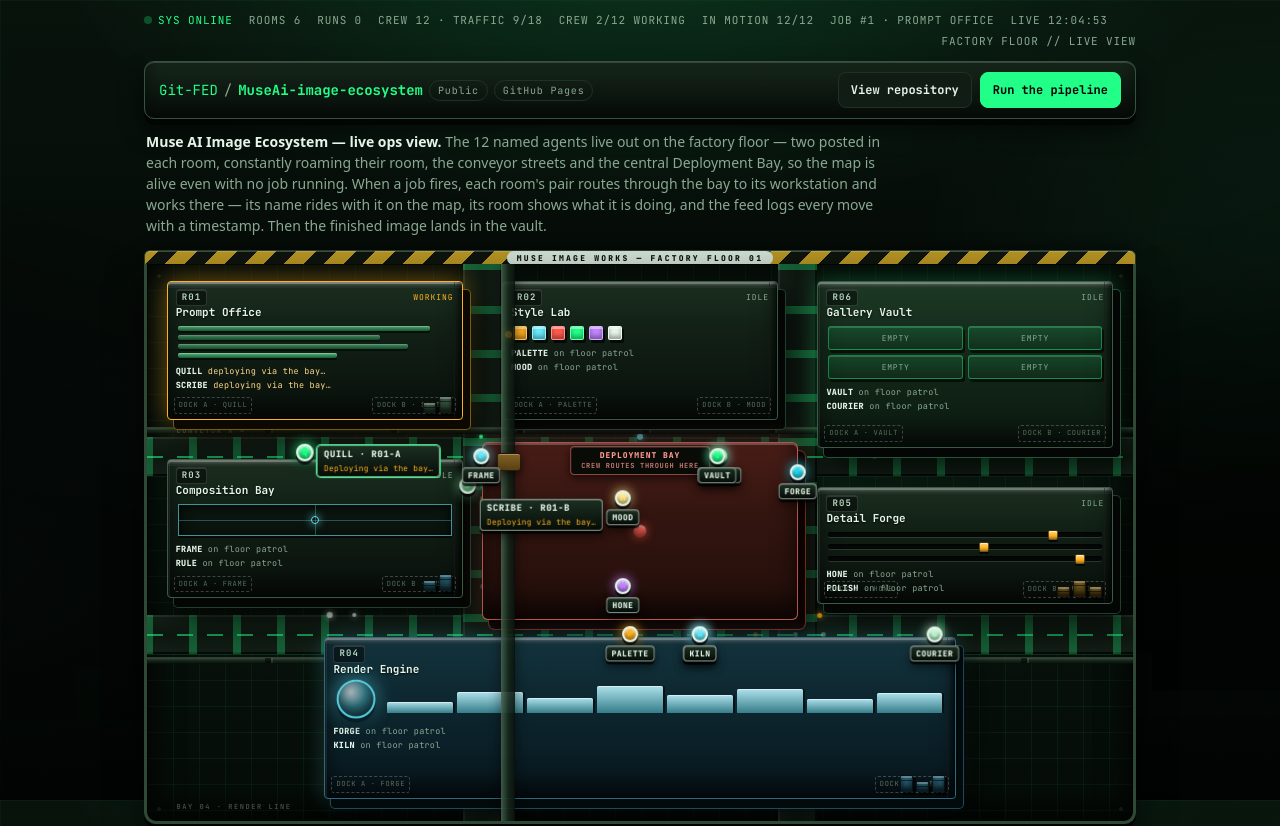
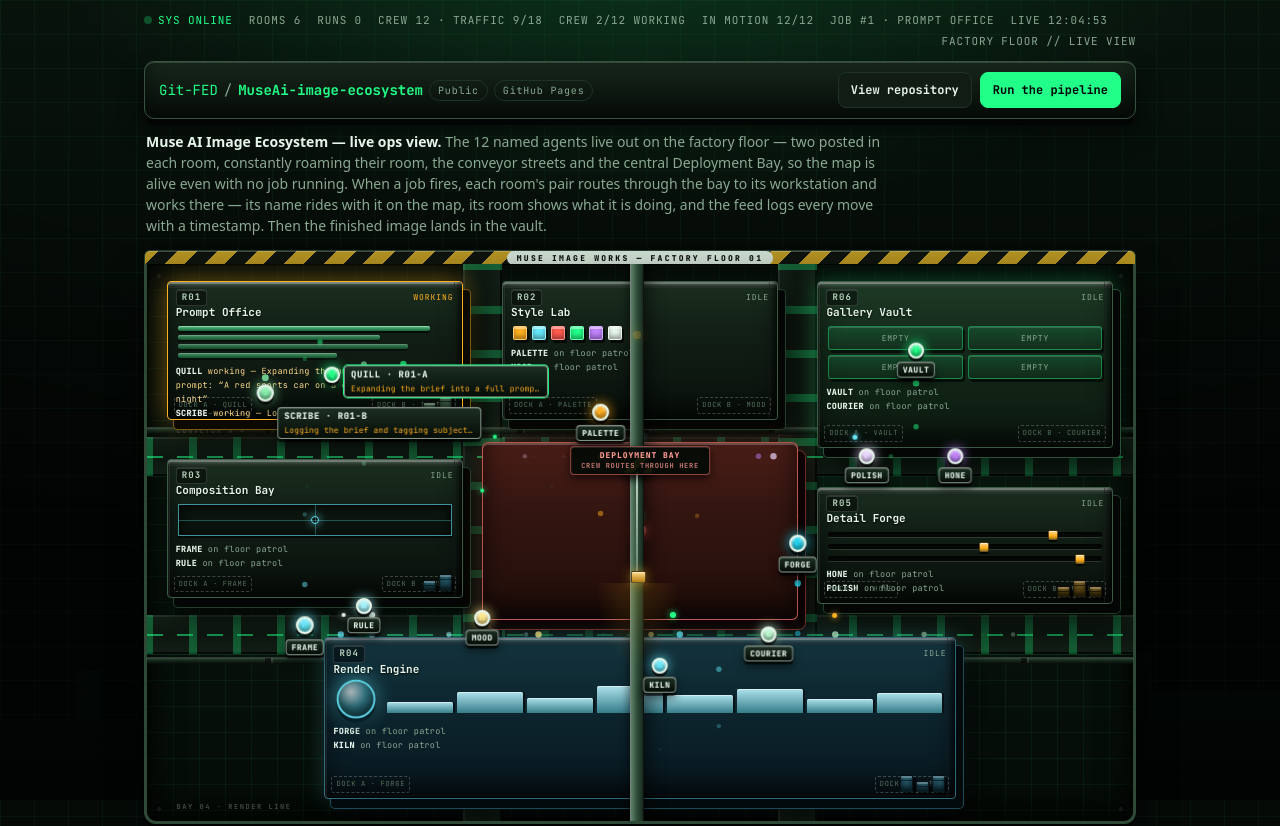
Before and after one commit to Git-FED/MuseAi-image-ecosystem, a plain HTML site: page index.html in a window 1280 px wide. Shown: the top 826 px of the page. Drawn offline with Linux system fonts and the light colour scheme; animation ran at ten frames a second.

Commit message:
Muse AI Image Ecosystem v1.4.3: trails on canvas above rooms, crane bright with hook and work light, fps fix, faster run

```diff
--- a/index.html
+++ b/index.html
@@ -47,7 +47,9 @@
           linear-gradient(90deg, rgba(34,255,136,0.045) 1px, transparent 1px),
           linear-gradient(180deg, #08130c 0%, #050a07 340px, #040805 100%);
         background-size: auto, auto, auto, 34px 34px, 34px 34px, auto;
-        background-attachment: fixed, fixed, fixed, fixed, fixed, fixed;
+        /* No background-attachment: fixed — on phone GPUs it forces a repaint
+           of all six layers on every frame and the crew's walk turns into a
+           slideshow. The grid still reads identically at rest. */
       }
       /* Factory skyline silhouette fixed behind everything */
       body::before {
@@ -142,14 +144,21 @@
       /* Conveyor streets: dark belt + moving chevrons + glowing centre line */
       .street-h { position: absolute; left: 0; width: 100%; background: linear-gradient(180deg, #131f16, #0d1710 50%, #131f16); box-shadow: inset 0 2px 0 rgba(255,255,255,0.07), inset 0 -2px 0 rgba(0,0,0,0.7), 0 1px 0 rgba(34,255,136,0.08); overflow: hidden; }
       .street-v { position: absolute; top: 0; height: 100%; background: linear-gradient(90deg, #131f16, #0d1710 50%, #131f16); box-shadow: inset 2px 0 0 rgba(255,255,255,0.07), inset -2px 0 0 rgba(0,0,0,0.7); overflow: hidden; }
+      /* The belt chevrons ride on a transform, not background-position:
+         background-position animation repaints the whole street every frame
+         (four full-width strips), which is a big slice of why the floor ran
+         at slideshow speed on a phone. A transform is composited — same
+         moving belt, almost no paint. The strip is one pattern period wider
+         than the street and slides exactly one period, so the loop is seamless. */
       .street-h::after, .street-v::after {
-        content: ""; position: absolute; inset: 0; opacity: 0.16;
+        content: ""; position: absolute; opacity: 0.16; will-change: transform;
         background-image: repeating-linear-gradient(90deg, transparent 0 18px, rgba(34,255,136,0.9) 18px 26px);
-        background-size: 44px 100%; animation: belt-move 2.8s linear infinite;
-      }
-      .street-v::after { background-image: repeating-linear-gradient(180deg, transparent 0 18px, rgba(34,255,136,0.9) 18px 26px); background-size: 100% 44px; animation-name: belt-move-v; }
-      @keyframes belt-move { from { background-position: 0 0; } to { background-position: 44px 0; } }
-      @keyframes belt-move-v { from { background-position: 0 0; } to { background-position: 0 44px; } }
+        background-size: 44px 100%;
+      }
+      .street-h::after { top: 0; bottom: 0; left: -44px; width: calc(100% + 44px); animation: belt-move 2.8s linear infinite; }
+      .street-v::after { left: 0; right: 0; top: -44px; height: calc(100% + 44px); background-image: repeating-linear-gradient(180deg, transparent 0 18px, rgba(34,255,136,0.9) 18px 26px); background-size: 100% 44px; animation: belt-move-v 2.8s linear infinite; }
+      @keyframes belt-move { from { transform: translateX(0); } to { transform: translateX(44px); } }
+      @keyframes belt-move-v { from { transform: translateY(0); } to { transform: translateY(44px); } }
       .street-line-h { position: absolute; left: 0; width: 100%; height: 2px; background: repeating-linear-gradient(90deg, rgba(34,255,136,0.55) 0 16px, transparent 16px 30px); }
       /* Overhead factory dressing: pipes + crane beam (decor only) */
       .pipe-h { position: absolute; left: 0; width: 100%; height: 7px; z-index: 1; pointer-events: none;
@@ -428,6 +437,7 @@
         .room-name { white-space: normal; overflow: visible; text-overflow: clip; font-size: 9px; line-height: 1.2; }
         .dock { display: none; } .agent-label .agent-task { display: none; } .rn-task { display: none; }
         .agent-label .agent-call { display: none; }
+        .agent-label { font-size: 8px; padding: 1px 5px; }
         /* Phone-width: the crew is spread two to a room across the whole floor,
            so every agent's compact name tag fits next to its own dot — tags stay
            visible at rest, while travelling, and while working. */
@@ -519,17 +529,29 @@
       @keyframes walk-bob { 0%, 100% { transform: translateY(0) scale(1); } 50% { transform: translateY(-3px) scale(1.12); } }
       .agent-wrap.walking .agent-dot { animation: walk-bob 0.38s ease-in-out infinite; }
       .agent-wrap.walking .agent-label { border-color: rgba(230,245,233,0.55); }
-      /* Breadcrumb trail: a fading dot dropped behind every walking agent a
-         few times a second — the path it just walked stays visible ~1s. */
-      .crumb { position: absolute; width: 7px; height: 7px; margin-left: -3.5px; margin-top: -3.5px; border-radius: 999px; opacity: 0.8; pointer-events: none; animation: crumb-fade 1.5s ease-out forwards; }
-      @keyframes crumb-fade { from { opacity: 0.8; transform: scale(1); } to { opacity: 0; transform: scale(0.35); } }
+      /* Breadcrumb trails are drawn on ONE canvas that rides ABOVE the room
+         boxes (z-index 4; rooms are 2, agents are 6). The old DOM crumbs sat
+         in a layer with no z-index, so every crumb dropped inside a room was
+         painted over by that room — trails only ever showed on the streets,
+         which is why they "didn't exist" in tests. A canvas also replaces
+         ~80 constantly spawning/dying DOM nodes (each repainting the complex
+         room shadows underneath) with a single cheap redraw per frame. */
+      #trail-canvas { position: absolute; inset: 0; width: 100%; height: 100%; z-index: 4; pointer-events: none; }
+      /* Street traffic likewise rides above the room boxes, so a dot crossing
+         the Render Engine floor or the bay stays visible the whole way. */
+      #dots-layer { z-index: 3; }
       /* The overhead gantry crane travels the floor on its own loop. It rides
-         ABOVE the room boxes (z-index 3, rooms are 2) so its traverse is
-         actually visible, with a lit trolley block riding the beam. */
-      .crane { z-index: 3; opacity: 0.9; width: 14px; background: linear-gradient(90deg, #3a5c44, #16261a 55%, #0c1710); border-left: 1px solid rgba(255,255,255,0.28); border-right: 1px solid rgba(0,0,0,0.8); box-shadow: 0 0 14px rgba(0,0,0,0.55); animation: crane-run 26s ease-in-out infinite; }
+         ABOVE the rooms and trails (z-index 5) with a hazard-striped trolley,
+         a drop cable and hook, and a pool of work light under the hook — the
+         old beam was the same dark green as the floor, so its traverse was
+         happening the whole time and nobody could see it. */
+      .crane { z-index: 5; opacity: 1; width: 14px; background: linear-gradient(90deg, #5d8269, #2c4a37 55%, #182a1f); border-left: 1px solid rgba(255,255,255,0.4); border-right: 1px solid rgba(0,0,0,0.85); box-shadow: 6px 0 16px rgba(0,0,0,0.5), -2px 0 8px rgba(0,0,0,0.4); animation: crane-run 20s ease-in-out infinite; }
       @keyframes crane-run { 0%, 100% { left: 15%; } 50% { left: 83%; } }
-      .crane::before { content: ""; position: absolute; left: 50%; top: 34%; width: 22px; height: 16px; margin-left: -11px; border-radius: 3px; background: linear-gradient(180deg, #8a6a24, #5c4714); border: 1px solid rgba(0,0,0,0.7); box-shadow: 0 3px 8px rgba(0,0,0,0.7), inset 0 1px 0 rgba(255,255,255,0.35); }
-      .crane::after { content: ""; position: absolute; left: 50%; top: 12%; width: 7px; height: 7px; margin-left: -3.5px; border-radius: 999px; background: var(--amber); box-shadow: 0 0 10px var(--amber); animation: blink-dot 1.4s step-end infinite; }
+      .crane::before { content: ""; position: absolute; left: 50%; top: 34%; width: 28px; height: 19px; margin-left: -14px; border-radius: 3px; background: repeating-linear-gradient(-45deg, #d9b62e 0 7px, #161c13 7px 14px); border: 1px solid rgba(0,0,0,0.85); box-shadow: 0 4px 10px rgba(0,0,0,0.75), inset 0 1px 0 rgba(255,255,255,0.35); }
+      .crane::after { content: ""; position: absolute; left: 50%; top: 12%; width: 8px; height: 8px; margin-left: -4px; border-radius: 999px; background: var(--amber); box-shadow: 0 0 12px var(--amber); animation: blink-dot 1.4s step-end infinite; }
+      .crane-cable { position: absolute; left: 50%; top: calc(34% + 19px); width: 2px; height: 104px; margin-left: -1px; background: linear-gradient(180deg, rgba(230,245,233,0.8), rgba(230,245,233,0.3)); }
+      .crane-cable::after { content: ""; position: absolute; left: 50%; bottom: -7px; width: 13px; height: 10px; margin-left: -6.5px; border-radius: 2px; background: linear-gradient(180deg, #ffd98a, #b97f10); border: 1px solid rgba(0,0,0,0.6); box-shadow: 0 0 12px rgba(255,176,32,0.6), inset 0 1px 0 rgba(255,255,255,0.55); }
+      .crane-cable::before { content: ""; position: absolute; left: 50%; top: calc(100% + 7px); width: 120px; height: 120px; transform: translateX(-50%); background: radial-gradient(ellipse 50% 100% at 50% 0%, rgba(255,176,32,0.17), transparent 70%); pointer-events: none; }
       /* Bay beacon breathes at rest too, not only during a run. */
       .hub-dot { animation: pulse-core 2.8s ease-in-out infinite; }
       @media (prefers-reduced-motion: reduce) {
@@ -537,8 +559,8 @@
         .agent-wrap .agent-dot, .room[data-state="active"] .in-bars div,
         .room[data-state="active"] .in-sliders .knob, .room[data-state="active"] .in-lines div,
         .room[data-state="active"] .in-swatches div, .map.running .hub-dot { animation: none; }
-        .agent-wrap.walking .agent-dot, .crane, .crane::after, .hub-dot, .crumb { animation: none; }
-        .crumb { display: none; }
+        .agent-wrap.walking .agent-dot, .crane, .crane::after, .hub-dot { animation: none; }
+        #trail-canvas { display: none; }
         html { scroll-behavior: auto; }
       }
     </style>
@@ -587,7 +609,7 @@
         <div class="street-line-h" style="top:66.5%" aria-hidden="true"></div>
         <div class="pipe-h" style="top:29.2%" aria-hidden="true"></div>
         <div class="pipe-h" style="top:70.5%" aria-hidden="true"></div>
-        <div class="crane" style="left:49.4%" aria-hidden="true"></div>
+        <div class="crane" style="left:49.4%" aria-hidden="true"><i class="crane-cable"></i></div>
         <span class="floor-tag" style="left:3%;top:29%" aria-hidden="true">CONVEYOR A →</span>
         <span class="floor-tag" style="left:69%;top:61%" aria-hidden="true">CONVEYOR B →</span>
         <span class="floor-tag" style="left:3%;bottom:1.5%" aria-hidden="true">BAY 04 · RENDER LINE</span>
@@ -657,7 +679,7 @@
         </div>
 
         <div class="dots-layer" id="dots-layer" aria-hidden="true"></div>
-        <div class="dots-layer" id="trail-layer" aria-hidden="true"></div>
+        <canvas id="trail-canvas" aria-hidden="true"></canvas>
         <div class="dots-layer" id="agents-layer" style="pointer-events:none"></div>
       </section>
 
@@ -1163,19 +1185,36 @@
         // last report for an agent is over 7s old, the agent is OFFLINE —
         // greyed, labelled with its last-seen time, and NOT animated again
         // until the server reports it fresh.
-        var trailLayer = el("trail-layer");
-        var crumbCount = 0;
+        // Breadcrumb trails live on a single canvas above the rooms (see the
+        // #trail-canvas CSS note): crumbs are plain data here, redrawn once
+        // per frame — no DOM nodes are born or die for a trail any more.
+        var trailCanvas = el("trail-canvas");
+        var trailCtx = trailCanvas ? trailCanvas.getContext("2d") : null;
+        var crumbs = []; // {x, y in map %, color, born}
+        var TRAIL_LIFE = 1600;
         var frameSlow = false; // set by the rAF loop: true when frames run under ~30fps (weak phone GPU)
         var mapElCache = null, mapW = 0, mapH = 0, frameNo = 0;
         function spawnCrumb(x, y, color){
-          if(!trailLayer || crumbCount > 90) return;
-          var c = document.createElement("div");
-          c.className = "crumb";
-          c.style.left = x + "%"; c.style.top = y + "%"; c.style.background = color;
-          trailLayer.appendChild(c); crumbCount++;
-          var done = function(){ if(c.parentNode) c.parentNode.removeChild(c); crumbCount--; };
-          c.addEventListener("animationend", done);
-          setTimeout(done, 1700); // safety net if animationend never fires
+          if(!trailCtx || crumbs.length > 280) return;
+          crumbs.push({ x: x, y: y, color: color, born: Date.now() });
+        }
+        function drawTrails(now){
+          if(!trailCtx || mapW <= 0) return;
+          var dpr = Math.min(2, window.devicePixelRatio || 1);
+          var tw = Math.round(mapW * dpr), th = Math.round(mapH * dpr);
+          if(trailCanvas.width !== tw || trailCanvas.height !== th){ trailCanvas.width = tw; trailCanvas.height = th; }
+          trailCtx.setTransform(dpr, 0, 0, dpr, 0, 0);
+          trailCtx.clearRect(0, 0, mapW, mapH);
+          crumbs = crumbs.filter(function(c){ return now - c.born < TRAIL_LIFE; });
+          for(var i = 0; i < crumbs.length; i++){
+            var c = crumbs[i], age = (now - c.born) / TRAIL_LIFE;
+            trailCtx.globalAlpha = 0.85 * (1 - age);
+            trailCtx.fillStyle = c.color;
+            trailCtx.beginPath();
+            trailCtx.arc(c.x / 100 * mapW, c.y / 100 * mapH, 3.6 - 2 * age, 0, 7);
+            trailCtx.fill();
+          }
+          trailCtx.globalAlpha = 1;
         }
         function renderAgentPositions(){
           var now = Date.now();
@@ -1208,15 +1247,16 @@
             }
             a.el.classList.toggle("flip", a.x > 62);
             // Walking state: the agent is mid-route right now. The class
-            // drives the step-bob in CSS; the breadcrumb trail drops a
-            // fading dot behind it several times a second so its path stays
-            // visible. On slow frames the trail thins out but never vanishes —
-            // a weak phone is exactly where the proof of motion matters.
+            // drives the step-bob in CSS; the trail canvas drops a fading
+            // dot behind it several times a second so its path stays visible
+            // — above the rooms, where it can actually be seen. On slow
+            // frames the trail thins out but never vanishes — a weak phone
+            // is exactly where the proof of motion matters.
             var walking = !!a.route && now < a.route.endsAt;
             if(walking){
               movingCount++;
               if(!a.el.classList.contains("walking")) a.el.classList.add("walking");
-              if(!reduced && now - (a.lastCrumb || 0) > (frameSlow ? 420 : 200)){
+              if(!reduced && now - (a.lastCrumb || 0) > (frameSlow ? 380 : 170)){
                 a.lastCrumb = now;
                 spawnCrumb(p[0], p[1], a.color);
               }
@@ -1224,6 +1264,7 @@
               a.el.classList.remove("walking");
             }
           });
+          if(!reduced) drawTrails(now);
           // On-page proof of motion: how many of the 12 are walking right now.
           if(now - (renderAgentPositions.lastCount || 0) > 250){
             renderAgentPositions.lastCount = now;
@@ -1885,8 +1926,8 @@
         //    60fps — and if an agent's last report goes stale it marks the agent
         //    OFFLINE with its last-seen time and holds its animation.
         var jobTimer = null;
-        var WORK_MS = 2400;
-        var TRAVEL_SPEED = 52, PATROL_SPEED = 31, ROAM_SPEED = 23;
+        var WORK_MS = 1900;
+        var TRAVEL_SPEED = 58, PATROL_SPEED = 31, ROAM_SPEED = 23;
 
         function routeDistance(from, points){
           var d=0, px=from[0], py=from[1];
@@ -2242,7 +2283,7 @@
           el("subject").value = demoSubject;
           log("SELF-TEST // no brief yet — running one on its own so you can watch the crew work");
           beginRun({ subject: demoSubject, details: "", negative: "", format: state.format, detail: state.detail });
-        }, 4000);
+        }, 3000);
 
         el("download-img-btn").addEventListener("click", function () {
           if (!state.lastPrompt || !state.lastPrompt.imageUrl) return;
```
Also changed, not shown: 1 other file.
